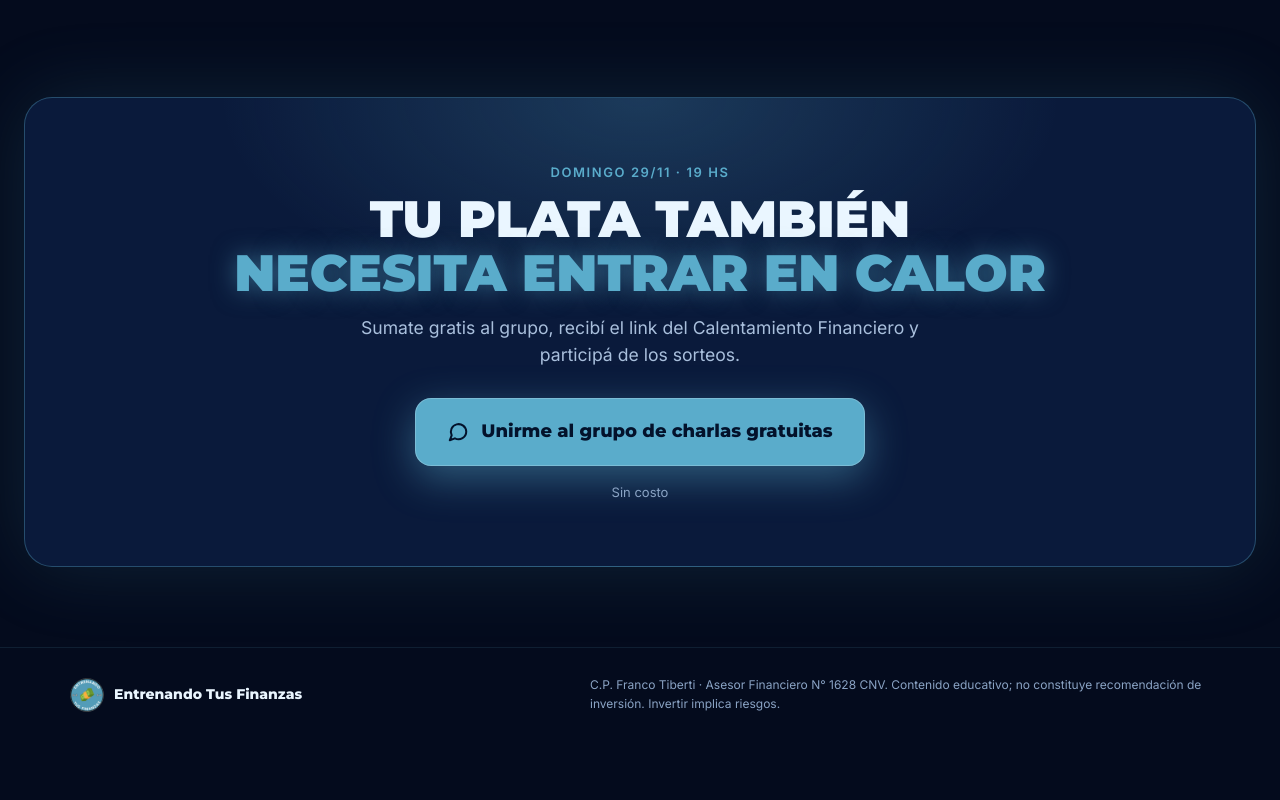
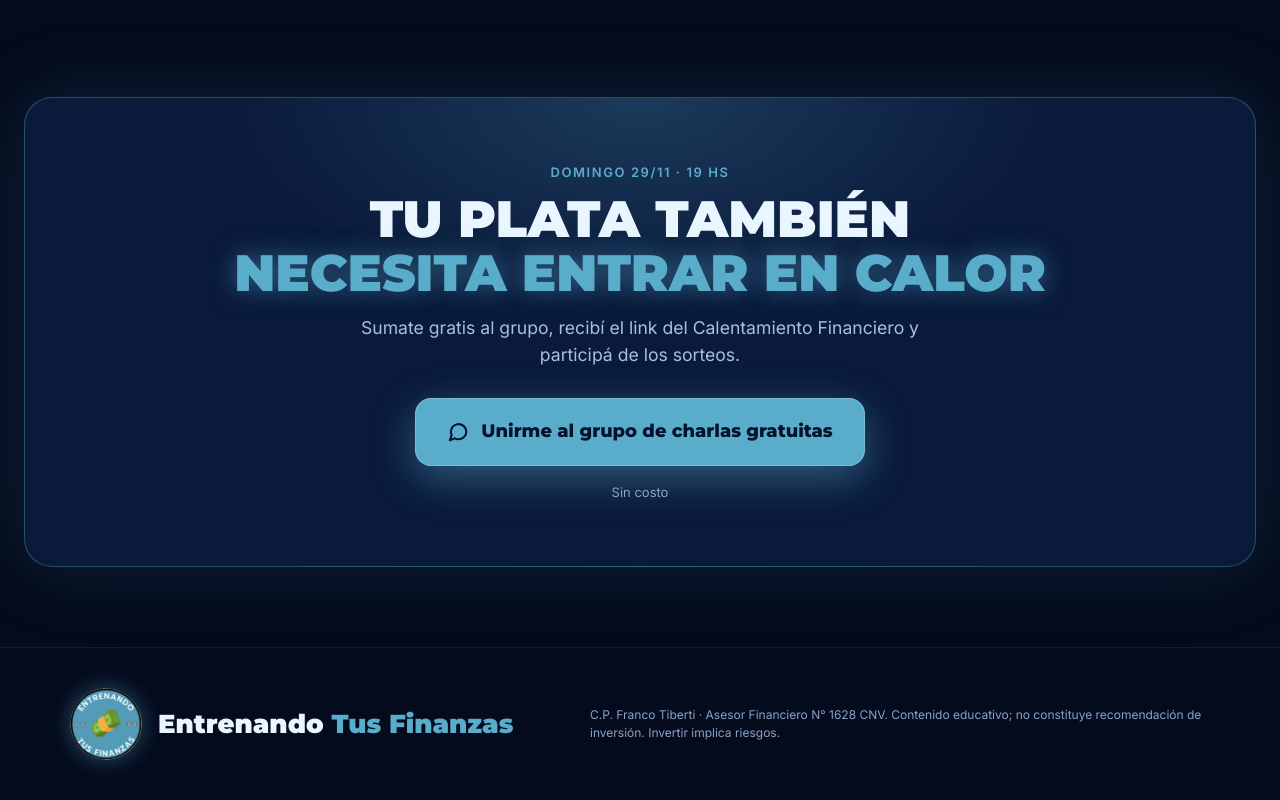
Before and after one commit to nicorabbiaj02-art/calentamiento-financiero, a plain HTML site: page index.html in a window 1280 px wide. Shown: the part 7159-7959 px from the top of the page. Before the commit the page ends 7901 px from the top, so only its background shows below. Drawn offline with Linux system fonts and the light colour scheme.

Commit message:
Logo y nombre del pie más grandes
Co-Authored-By: Claude Opus 5.5 <noreply@anthropic.com>
Claude-Session: https://claude.ai/code/session_014rsjZZUdCS4bWAbZm9o5n4

```diff
--- a/index.html
+++ b/index.html
@@ -369,11 +369,11 @@ Unirme al grupo de charlas gratuitas
 </section>
 
 <!-- FOOTER -->
-<footer style="border-top: 1px solid rgba(90,172,203,.12); padding: 28px 24px">
+<footer style="border-top: 1px solid rgba(90,172,203,.12); padding: 40px 24px">
 <div style="max-width: 1140px; margin: 0 auto; display: flex; flex-wrap: wrap; gap: 16px; align-items: center; justify-content: space-between">
-<div style="display: flex; align-items: center; gap: 10px">
-<img src="assets/logo.webp" alt="" style="width: 34px; height: 34px; border-radius: 50%">
-<span style="font-family: Montserrat, sans-serif; font-weight: 800; font-size: 14px">Entrenando Tus Finanzas</span>
+<div style="display: flex; align-items: center; gap: 16px">
+<img src="assets/logo.webp" alt="" style="width: 72px; height: 72px; border-radius: 50%; box-shadow: 0 0 22px rgba(90,172,203,.4)">
+<span style="font-family: Montserrat, sans-serif; font-weight: 900; font-size: clamp(20px, 2.6vw, 26px); line-height: 1.1">Entrenando <span style="color: #5aaccb">Tus Finanzas</span></span>
 </div>
 <p style="margin: 0; font-size: 12px; color: #8aa3c4; max-width: 620px">C.P. Franco Tiberti · Asesor Financiero N° 1628 CNV. Contenido educativo; no constituye recomendación de inversión. Invertir implica riesgos.</p>
 </div>
```
